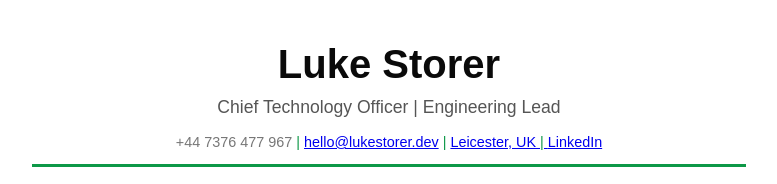
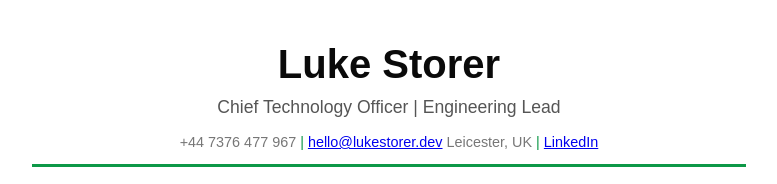
Before and after one commit to StyxOfDynamite/personal, a plain HTML site: page index.html in a window 1280 px wide. Shown: the top 184 px of the page, without its empty margins (251-1028 px from the left). Drawn offline with Linux system fonts and the light colour scheme; a web font is replaced by a local one.

Commit message:
Update index.html
Fix unclosed anchor tag.

```diff
--- a/index.html
+++ b/index.html
@@ -190,7 +190,7 @@
             <p>Chief Technology Officer | Engineering Lead</p>
             <div class="contact-info">
                 <span>+44 7376 477 967</span>
-                <span><a href="mailto:hello@lukestorer.dev">hello@lukestorer.dev</span>
+                <span><a href="mailto:hello@lukestorer.dev">hello@lukestorer.dev</a><span>
                 <span>Leicester, UK</span>
                 <span><a href="https://www.linkedin.com/in/luke-builds-cool-stuff">LinkedIn</a></span>
             </div>
```
